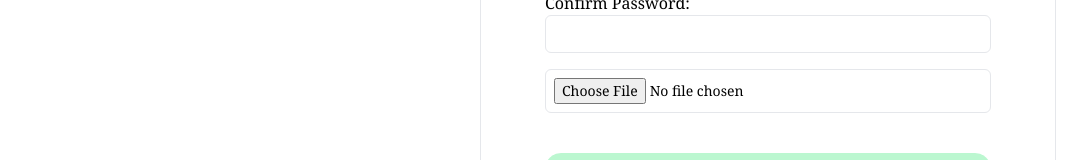
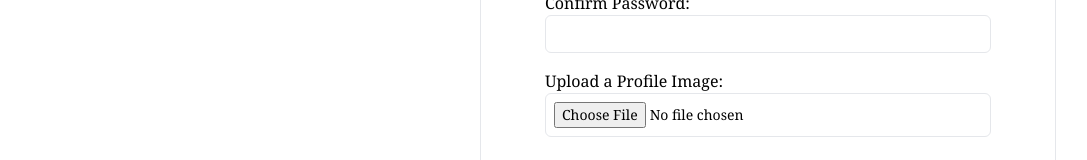
Before and after one commit to jlswift2/swift-final-project, a React (Create React App) app in the folder client/: page /signup in a window 1280 px wide. Shown: the part 608-768 px from the top of the page, without its empty margins (0-1087 px from the left). Built offline with nearby package versions, Linux system fonts and the light colour scheme; no server answers.

Commit message:
Add label for profile image upload

```diff
--- a/client/src/components/SignupForm.js
+++ b/client/src/components/SignupForm.js
@@ -116,6 +116,7 @@ function SignupForm({ handleLogin }) {
                     value={formData.password_confirmation}
                     onChange={handleFormChange}
                 />
+                <label htmlFor="profile_image">Upload a Profile Image:</label>
                 <input
                     className="font-serif w-full p-2 text-primary border rounded-md outline-none text-sm transition duration-150 ease-in-out mb-4"
                     required
```
